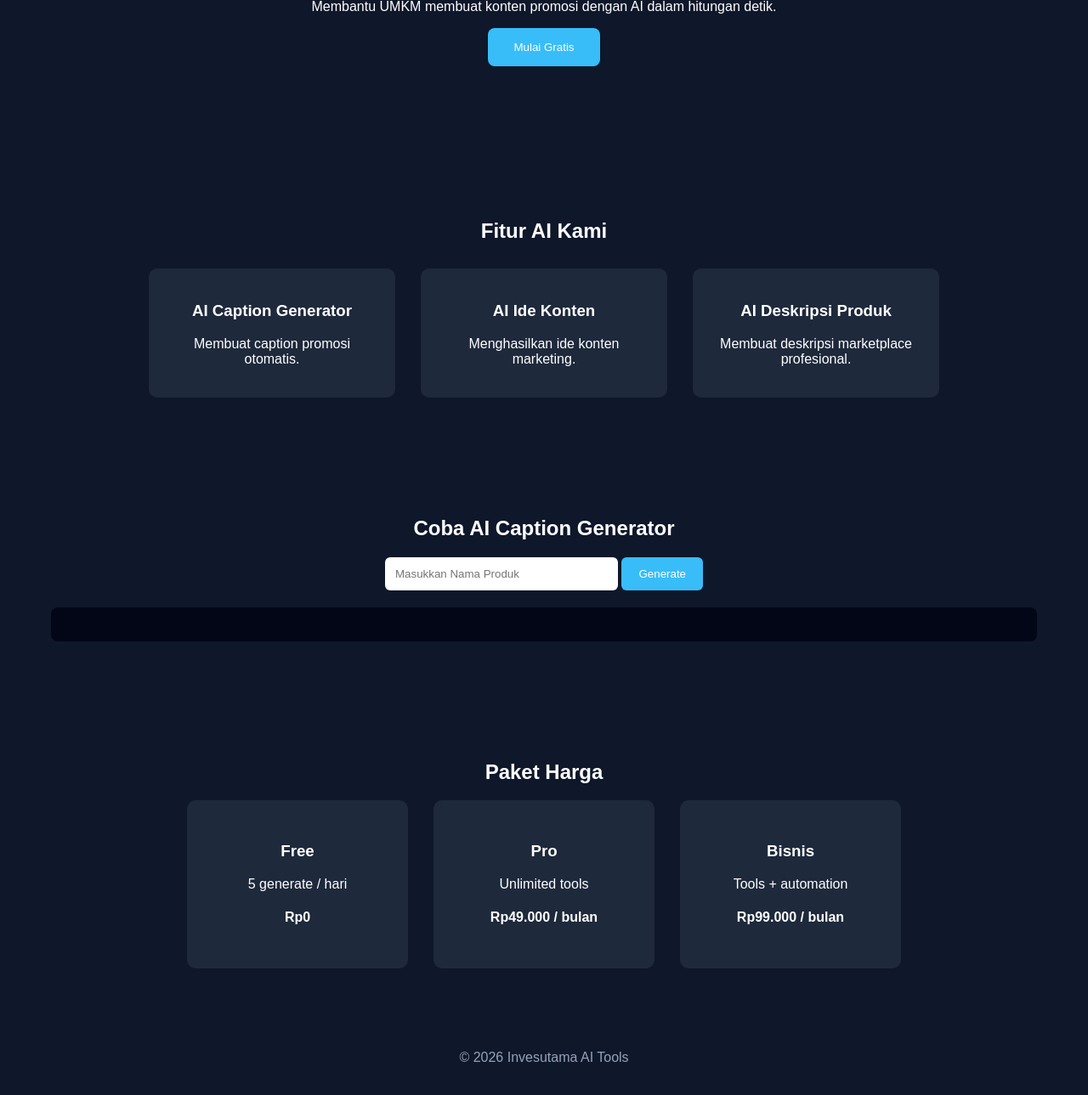
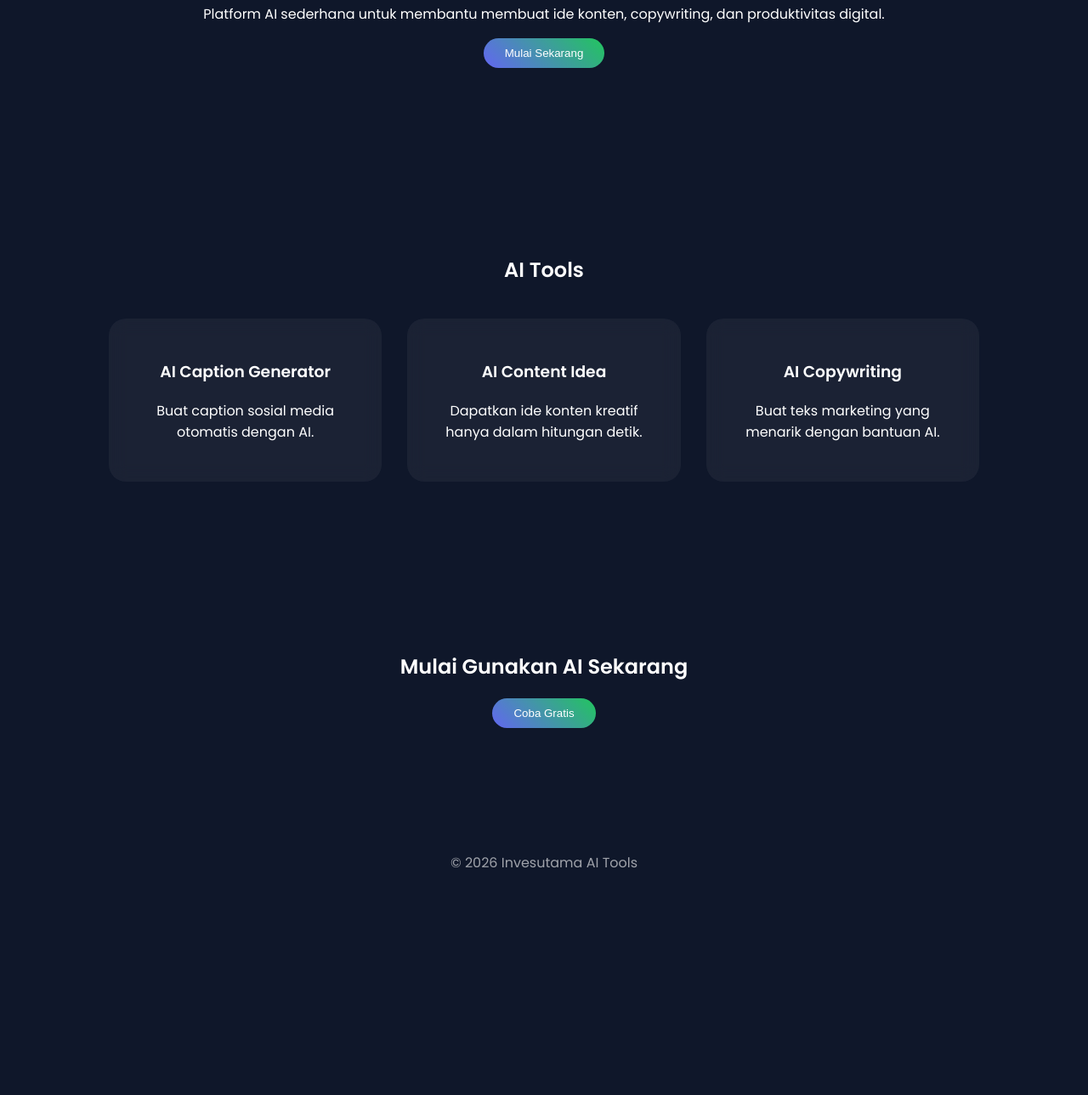
Before and after one commit to 001506/invesutama-ai-tools, a plain HTML site: page index.html in a window 1280 px wide. Shown: the part 343-1632 px from the top of the page at 85% size. After the commit the page ends 1417 px from the top, so only its background shows below. Drawn offline with Linux system fonts and the light colour scheme.

Commit message:
Upgrade UI landing page Invesutama AI Tools

```diff
--- a/index.html
+++ b/index.html
@@ -1,95 +1,75 @@
 <!DOCTYPE html>
-<html>
-
+<html lang="id">
 <head>
 <meta charset="UTF-8">
+<meta name="viewport" content="width=device-width, initial-scale=1.0">
 <title>Invesutama AI Tools</title>
+
 <link rel="stylesheet" href="style.css">
+
+<link href="https://fonts.googleapis.com/css2?family=Poppins:wght@300;400;600&display=swap" rel="stylesheet">
+
 </head>
 
 <body>
 
+<header class="navbar">
+<div class="logo">Invesutama AI</div>
+
 <nav>
-<h2>Invesutama AI</h2>
-<ul>
-<li>Home</li>
-<li>Tools</li>
-<li>Pricing</li>
-</ul>
+<a href="#">Home</a>
+<a href="#">Tools</a>
+<a href="#">Features</a>
+<a href="#">Contact</a>
 </nav>
+
+<button class="btn-primary">Try AI</button>
+
+</header>
 
 <section class="hero">
 
-<h1>AI Tools untuk Bisnis Modern</h1>
+<h1>AI Tools untuk Kreator & Bisnis</h1>
 
-<p>Membantu UMKM membuat konten promosi dengan AI dalam hitungan detik.</p>
+<p>
+Platform AI sederhana untuk membantu membuat ide konten,
+copywriting, dan produktivitas digital.
+</p>
 
-<button>Mulai Gratis</button>
+<button class="btn-primary">Mulai Sekarang</button>
 
 </section>
 
 <section class="features">
 
-<h2>Fitur AI Kami</h2>
+<h2>AI Tools</h2>
 
-<div class="feature-box">
+<div class="feature-grid">
 
 <div class="card">
 <h3>AI Caption Generator</h3>
-<p>Membuat caption promosi otomatis.</p>
+<p>Buat caption sosial media otomatis dengan AI.</p>
 </div>
 
 <div class="card">
-<h3>AI Ide Konten</h3>
-<p>Menghasilkan ide konten marketing.</p>
+<h3>AI Content Idea</h3>
+<p>Dapatkan ide konten kreatif hanya dalam hitungan detik.</p>
 </div>
 
 <div class="card">
-<h3>AI Deskripsi Produk</h3>
-<p>Membuat deskripsi marketplace profesional.</p>
+<h3>AI Copywriting</h3>
+<p>Buat teks marketing yang menarik dengan bantuan AI.</p>
 </div>
 
 </div>
 
 </section>
 
-<section class="tool-section">
+<section class="cta">
 
-<h2>Coba AI Caption Generator</h2>
+<h2>Mulai Gunakan AI Sekarang</h2>
 
-<input type="text" id="produk" placeholder="Masukkan Nama Produk">
-
-<button onclick="generateCaption()">Generate</button>
-
-<div id="hasil"></div>
-
-</section>
-
-<section class="pricing">
-
-<h2>Paket Harga</h2>
-
-<div class="pricing-box">
-
-<div class="price-card">
-<h3>Free</h3>
-<p>5 generate / hari</p>
-<h4>Rp0</h4>
-</div>
-
-<div class="price-card">
-<h3>Pro</h3>
-<p>Unlimited tools</p>
-<h4>Rp49.000 / bulan</h4>
-</div>
-
-<div class="price-card">
-<h3>Bisnis</h3>
-<p>Tools + automation</p>
-<h4>Rp99.000 / bulan</h4>
-</div>
-
-</div>
+<button class="btn-primary">Coba Gratis</button>
 
 </section>
 
@@ -99,8 +79,5 @@
 
 </footer>
 
-<script src="script.js"></script>
-
 </body>
-
 </html>
--- a/style.css
+++ b/style.css
@@ -1,109 +1,98 @@
 body{
+
+font-family:'Poppins',sans-serif;
 margin:0;
-font-family:Arial;
 background:#0f172a;
 color:white;
+
 }
 
-nav{
+.navbar{
+
 display:flex;
 justify-content:space-between;
-padding:20px 40px;
-background:#020617;
+align-items:center;
+padding:20px 80px;
+
 }
 
-nav ul{
-display:flex;
-list-style:none;
-gap:20px;
+.logo{
+
+font-weight:600;
+font-size:22px;
+
+}
+
+nav a{
+
+margin:0 15px;
+text-decoration:none;
+color:white;
+
+}
+
+.btn-primary{
+
+background:linear-gradient(45deg,#6366f1,#22c55e);
+border:none;
+padding:10px 25px;
+border-radius:30px;
+color:white;
+cursor:pointer;
+
 }
 
 .hero{
+
 text-align:center;
-padding:100px 20px;
+padding:120px 20px;
+
 }
 
 .hero h1{
+
 font-size:48px;
-color:#38bdf8;
-}
 
-.hero button{
-padding:15px 30px;
-background:#38bdf8;
-border:none;
-color:white;
-border-radius:8px;
-cursor:pointer;
 }
 
 .features{
-padding:60px 20px;
+
+padding:80px 10%;
+
 text-align:center;
+
 }
 
-.feature-box{
-display:flex;
-justify-content:center;
+.feature-grid{
+
+display:grid;
+grid-template-columns:repeat(auto-fit,minmax(250px,1fr));
 gap:30px;
-margin-top:30px;
+margin-top:40px;
+
 }
 
 .card{
-background:#1e293b;
-padding:20px;
-width:250px;
-border-radius:10px;
+
+background:rgba(255,255,255,0.05);
+padding:30px;
+border-radius:20px;
+backdrop-filter:blur(10px);
+
 }
 
-.tool-section{
+.cta{
+
 text-align:center;
-padding:60px;
-}
+padding:100px 20px;
 
-input{
-padding:12px;
-width:250px;
-border:none;
-border-radius:6px;
-}
-
-button{
-padding:12px 20px;
-background:#38bdf8;
-border:none;
-color:white;
-border-radius:6px;
-cursor:pointer;
-}
-
-#hasil{
-margin-top:20px;
-background:#020617;
-padding:20px;
-border-radius:8px;
-}
-
-.pricing{
-padding:60px;
-text-align:center;
-}
-
-.pricing-box{
-display:flex;
-justify-content:center;
-gap:30px;
-}
-
-.price-card{
-background:#1e293b;
-padding:30px;
-border-radius:10px;
-width:200px;
 }
 
 footer{
+
 text-align:center;
-padding:20px;
-color:#94a3b8;
+padding:30px;
+
+opacity:0.6;
+
 }
```
